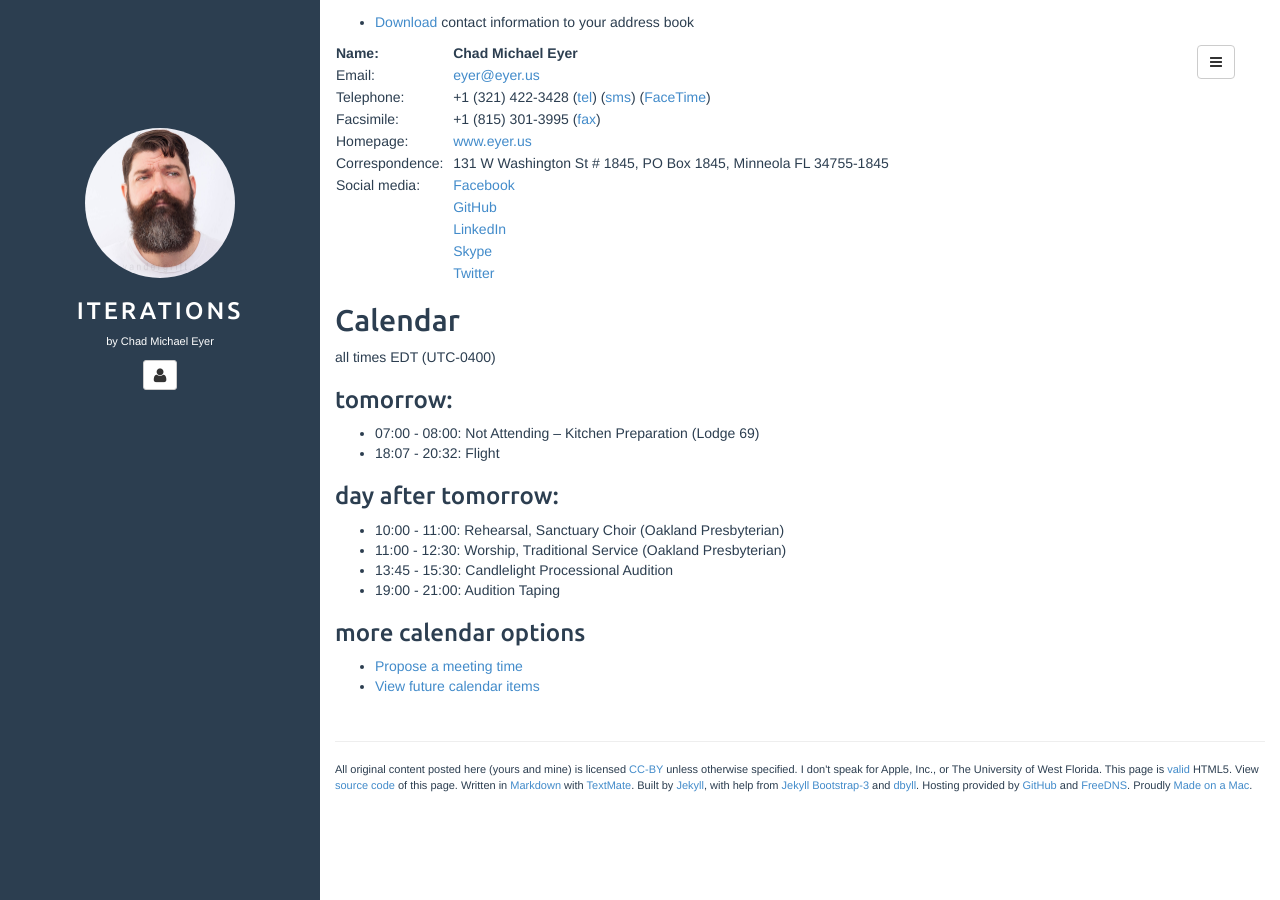
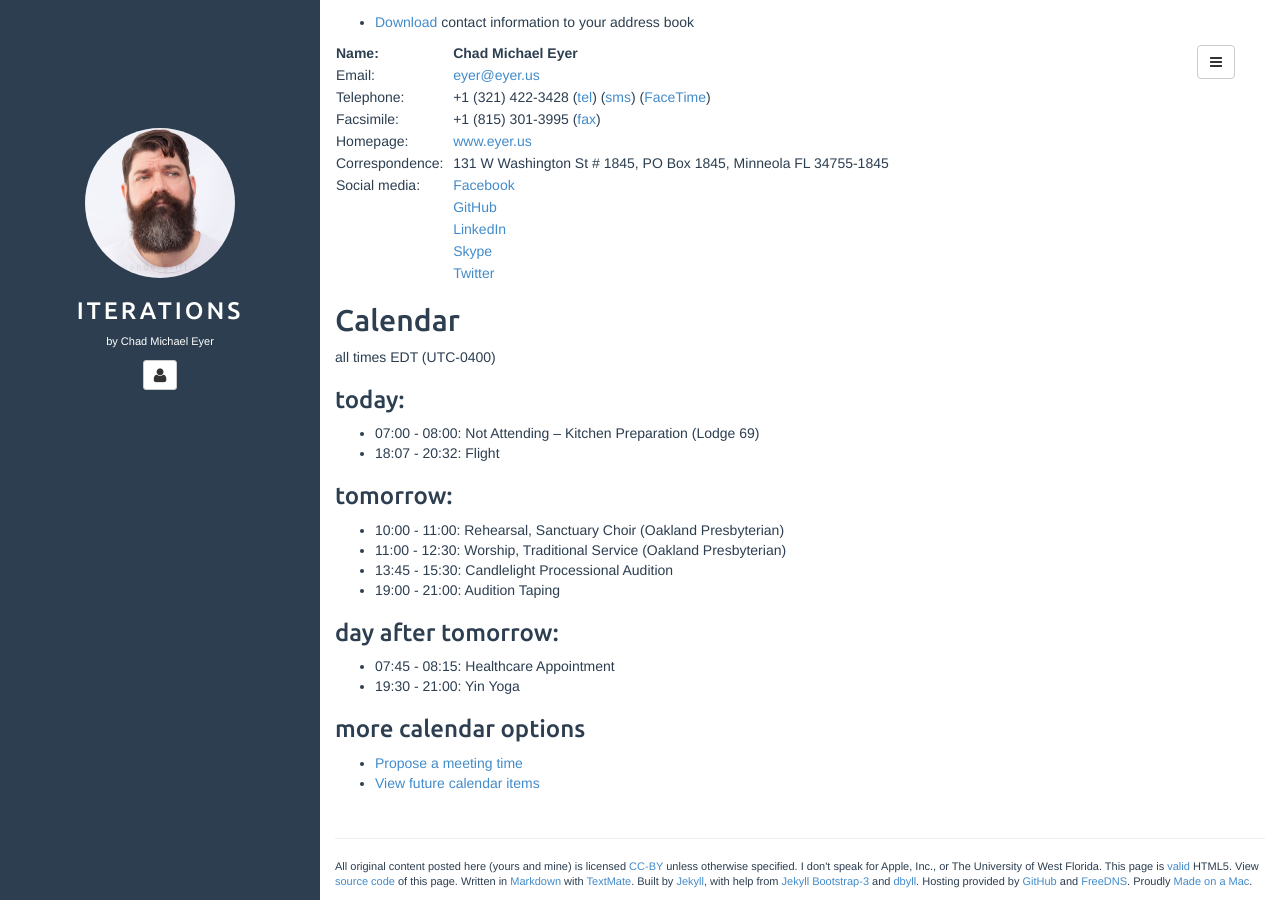
Before and after one commit to chadmichaeleyer/chadmichaeleyer.github.io, a Jekyll site: the page built from about.md, in a window 1280 px wide and 900 px high, scrolled down 1130 px. Built offline with Jekyll 4.4.1, drawn with Linux system fonts in a browser that asks for light colours.

Commit message:
calendar update

```diff
--- a/calendar-year.markdown
+++ b/calendar-year.markdown
@@ -1549,3 +1549,9 @@ all times EDT (UTC-0400)
 
 * 07:00 - 21:30: AppleCare Advisor
 * 07:00 - 08:00: Tentative – Kitchen Preparation (Lodge 69)
+
+### 2018-09-09 (Sun):
+
+* 07:00 - 21:30: AppleCare Advisor
+* 10:00 - 11:00: Rehearsal, Sanctuary Choir (Oakland Presbyterian)
+* 11:00 - 12:30: Worship, Traditional Service (Oakland Presbyterian)
--- a/calendar.markdown
+++ b/calendar.markdown
@@ -1,13 +1,18 @@
 all times EDT (UTC-0400)
 
-### tomorrow:
+### today:
 
 * 07:00 - 08:00: Not Attending – Kitchen Preparation (Lodge 69)
 * 18:07 - 20:32: Flight
 
-### day after tomorrow:
+### tomorrow:
 
 * 10:00 - 11:00: Rehearsal, Sanctuary Choir (Oakland Presbyterian)
 * 11:00 - 12:30: Worship, Traditional Service (Oakland Presbyterian)
 * 13:45 - 15:30: Candlelight Processional Audition
 * 19:00 - 21:00: Audition Taping
+
+### day after tomorrow:
+
+* 07:45 - 08:15: Healthcare Appointment
+* 19:30 - 21:00: Yin Yoga
```
